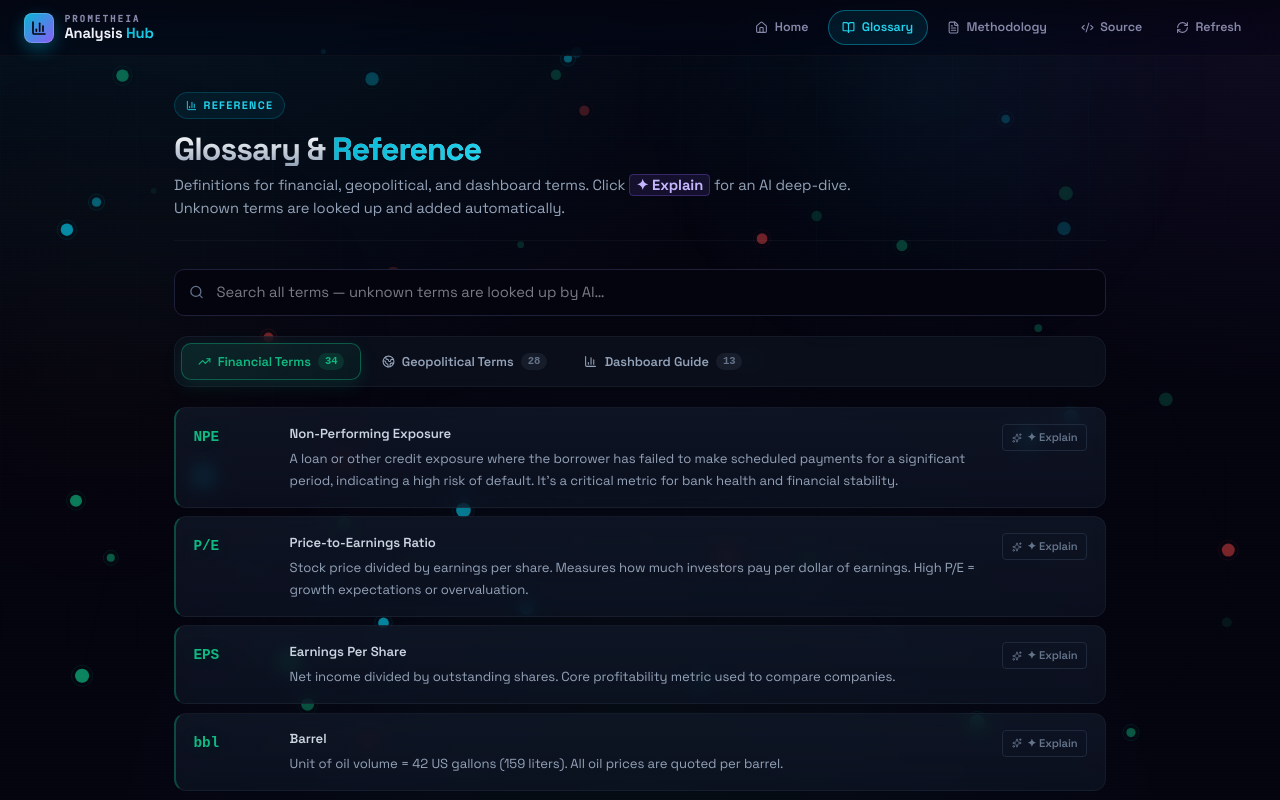
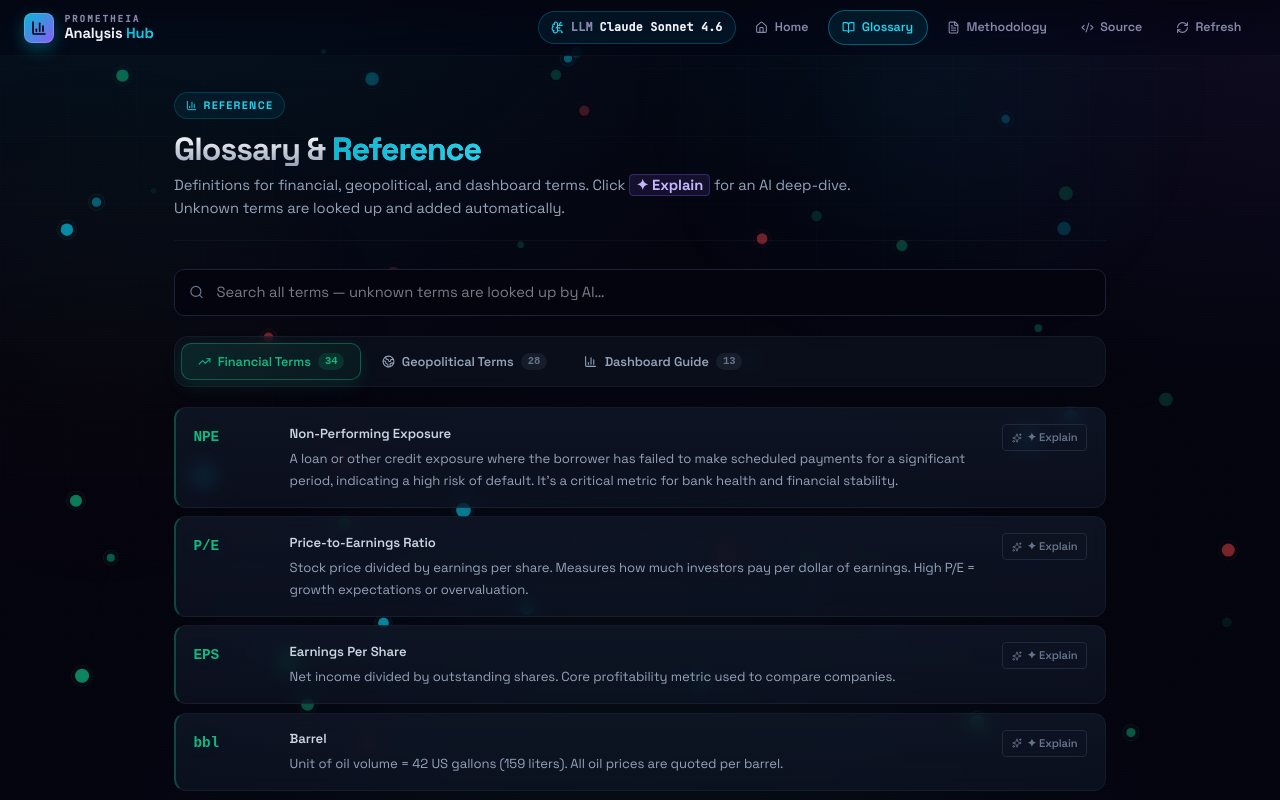
Before and after one commit to andreasbekiaris/ai-analysis, a React (Vite) app: page /help in a window 1280 px wide. Shown: the top 800 px of the page. Built offline with nearby package versions, Linux system fonts and the light colour scheme.

Commit message:
feat: show analysis llm in main menu - 2026-04-24

```diff
--- a/src/App.jsx
+++ b/src/App.jsx
@@ -3,7 +3,7 @@ import { BrowserRouter, Routes, Route, Link } from 'react-router-dom'
 import {
   BarChart3, Globe2, TrendingUp, Building2, Clock, Plus, Send,
   CheckCircle, AlertCircle, Loader, ExternalLink, ListTodo, RefreshCw,
-  Sparkles, ArrowUpRight, Activity, ShieldCheck, Radar,
+  Sparkles, ArrowUpRight, Activity, ShieldCheck, Radar, BrainCircuit,
 } from 'lucide-react'
 import SiteNavBar from './components/SiteNavBar'
 import BestPicksSection from './components/BestPicksSection'
@@ -47,6 +47,14 @@ const signalStack = [
   { label: 'Equity Tape', value: 'Selective', tone: '#10b981', note: 'banking resilience, defense bid' },
   { label: 'Macro Pulse', value: 'Watch', tone: '#22d3ee', note: 'rates, oil beta, tariff pressure' },
 ]
+
+const analysisEngine = {
+  model: 'Claude Sonnet 4.6',
+  modelId: 'claude-sonnet-4-6',
+  role: 'dashboard analysis + JSX generation',
+  researchModel: 'Gemini 2.5 Flash',
+  researchRole: 'live web-search grounding',
+}
 
 function NewAnalysisForm() {
   const [prompt, setPrompt] = useState('')
@@ -124,6 +132,54 @@ function NewAnalysisForm() {
         </div>
         <div style={{ color: '#94a3b8', fontSize: '0.86rem', marginBottom: '1.1rem' }}>
           Spin up a fresh dashboard from a single prompt. Geopolitical, equity, or sector — Claude figures out the rest.
+        </div>
+
+        <div style={{
+          display: 'grid',
+          gridTemplateColumns: 'repeat(auto-fit, minmax(190px, 1fr))',
+          gap: '0.55rem',
+          marginBottom: '1rem',
+        }}>
+          <div style={{
+            display: 'flex', alignItems: 'center', gap: '0.6rem',
+            padding: '0.62rem 0.75rem',
+            border: '1px solid rgba(6,182,212,0.18)',
+            borderRadius: 10,
+            background: 'rgba(6,182,212,0.055)',
+          }}>
+            <BrainCircuit size={16} color="#22d3ee" />
+            <span style={{ minWidth: 0 }}>
+              <strong style={{
+                display: 'block', color: '#f8fafc', fontSize: '0.78rem',
+                fontFamily: 'ui-monospace, monospace',
+              }}>
+                {analysisEngine.model}
+              </strong>
+              <small style={{ display: 'block', color: '#64748b', fontSize: '0.68rem' }}>
+                Analysis LLM
+              </small>
+            </span>
+          </div>
+          <div style={{
+            display: 'flex', alignItems: 'center', gap: '0.6rem',
+            padding: '0.62rem 0.75rem',
+            border: '1px solid rgba(148,163,184,0.10)',
+            borderRadius: 10,
+            background: 'rgba(10,15,30,0.42)',
+          }}>
+            <Sparkles size={15} color="#f59e0b" />
+            <span style={{ minWidth: 0 }}>
+              <strong style={{
+                display: 'block', color: '#e2e8f0', fontSize: '0.78rem',
+                fontFamily: 'ui-monospace, monospace',
+              }}>
+                {analysisEngine.researchModel}
+              </strong>
+              <small style={{ display: 'block', color: '#64748b', fontSize: '0.68rem' }}>
+                Research assist
+              </small>
+            </span>
+          </div>
         </div>
 
         <form onSubmit={submit} className="home-form" style={{ display: 'flex', gap: '0.6rem' }}>
@@ -422,7 +478,10 @@ function DashboardCard({ d }) {
 function Home() {
   return (
     <div style={{ minHeight: '100vh', boxSizing: 'border-box' }}>
-      <SiteNavBar />
+      <SiteNavBar analysisEngine={{
+        model: analysisEngine.model,
+        detail: `${analysisEngine.role}; ${analysisEngine.researchModel} provides ${analysisEngine.researchRole}.`,
+      }} />
       <div className="home-container" style={{ maxWidth: 1240, margin: '0 auto', padding: '2.5rem 2rem' }}>
 
         {/* Hero */}
--- a/src/components/SiteNavBar.jsx
+++ b/src/components/SiteNavBar.jsx
@@ -1,6 +1,6 @@
 import { useEffect, useState } from 'react'
 import { Link, useLocation } from 'react-router-dom'
-import { BarChart3, Home, BookOpen, RefreshCw, FileText, Code2 } from 'lucide-react'
+import { BarChart3, Home, BookOpen, RefreshCw, FileText, Code2, BrainCircuit } from 'lucide-react'
 
 const links = [
   { to: '/',            icon: Home,     label: 'Home' },
@@ -9,7 +9,13 @@ const links = [
   { to: '/source',      icon: Code2,    label: 'Source' },
 ]
 
-export default function SiteNavBar({ onRefresh }) {
+export default function SiteNavBar({
+  onRefresh,
+  analysisEngine = {
+    model: 'Claude Sonnet 4.6',
+    detail: 'Dashboard analysis and generation. Gemini 2.5 Flash handles web search.',
+  },
+}) {
   const { pathname } = useLocation()
   const [scrolled, setScrolled] = useState(false)
 
@@ -74,6 +80,25 @@ export default function SiteNavBar({ onRefresh }) {
 
       {/* Nav */}
       <div className="site-navbar-links" style={{ display: 'flex', gap: '0.3rem', alignItems: 'center', flexWrap: 'wrap' }}>
+        <span
+          className="site-navbar-engine"
+          title={analysisEngine.detail}
+          style={{
+            display: 'inline-flex', alignItems: 'center', gap: '0.42rem',
+            color: '#22d3ee', fontSize: '0.74rem', fontWeight: 700,
+            padding: '0.42rem 0.78rem',
+            border: '1px solid rgba(6,182,212,0.28)',
+            borderRadius: 999,
+            background: 'rgba(6,182,212,0.08)',
+            fontFamily: 'JetBrains Mono, ui-monospace, monospace',
+            letterSpacing: '0.02em',
+            whiteSpace: 'nowrap',
+          }}
+        >
+          <BrainCircuit size={13} />
+          <span className="site-navbar-engine-label" style={{ color: '#8888aa' }}>LLM</span>
+          <strong style={{ color: '#f0f0f8', fontSize: '0.73rem' }}>{analysisEngine.model}</strong>
+        </span>
         {links.map(({ to, icon: Icon, label }) => {
           const active = pathname === to
           return (
--- a/src/index.css
+++ b/src/index.css
@@ -695,6 +695,10 @@ a:hover { text-decoration: none; }
     padding: 0.38rem 0.6rem !important;
     font-size: 0.74rem !important;
   }
+  .site-navbar-engine {
+    padding: 0.38rem 0.6rem !important;
+    max-width: 100%;
+  }
 
   /* Card padding tightens on phones */
   .new-analysis-card { padding: 1.1rem 1.1rem 1rem !important; }
@@ -704,6 +708,7 @@ a:hover { text-decoration: none; }
 @media (max-width: 560px) {
   /* Hide nav labels — icons only, keeps the row to one line */
   .site-navbar-link-label { display: none !important; }
+  .site-navbar-engine-label { display: none !important; }
   .site-navbar-links > a,
   .site-navbar-links > button { padding: 0.42rem 0.55rem !important; }
 
```
